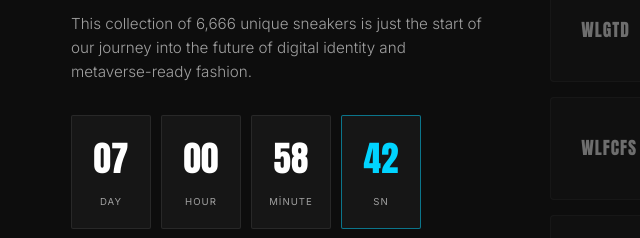
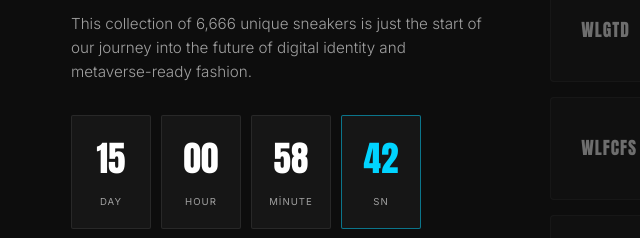
Before and after one commit to Feridmli/Vibetribesclub, a website: page index.html in a window 1280 px wide. Shown: the part 1902-2140 px from the top of the page, 57-697 px from the left. Drawn offline with Linux system fonts and the light colour scheme.

Commit message:
Update index.html

```diff
--- a/index.html
+++ b/index.html
@@ -587,8 +587,8 @@
 
 <script>
     function updateCountdown() {
-        // Hedef Tarih: 30 Mart 2026, Saat 20:00 (TEAM stage başlangıcı)
-        const target = new Date("March 30, 2026 20:00:00").getTime();
+        // Hedef Tarih: 7 Aprel 2026, Saat 20:00 (TEAM stage başlangıcı)
+        const target = new Date("April 7, 2026 20:00:00").getTime();
         const now = new Date().getTime();
         const gap = target - now;
 
```
